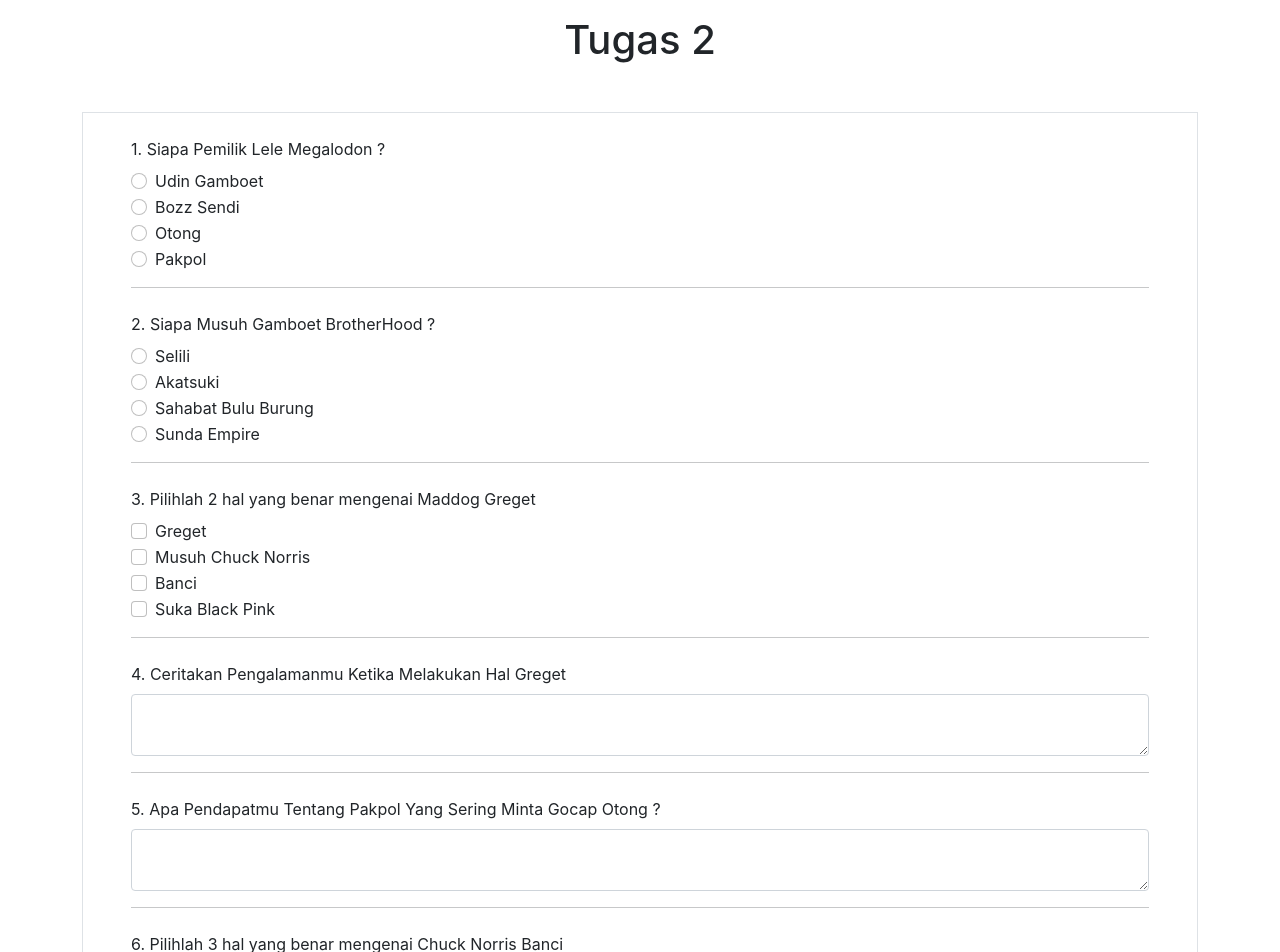
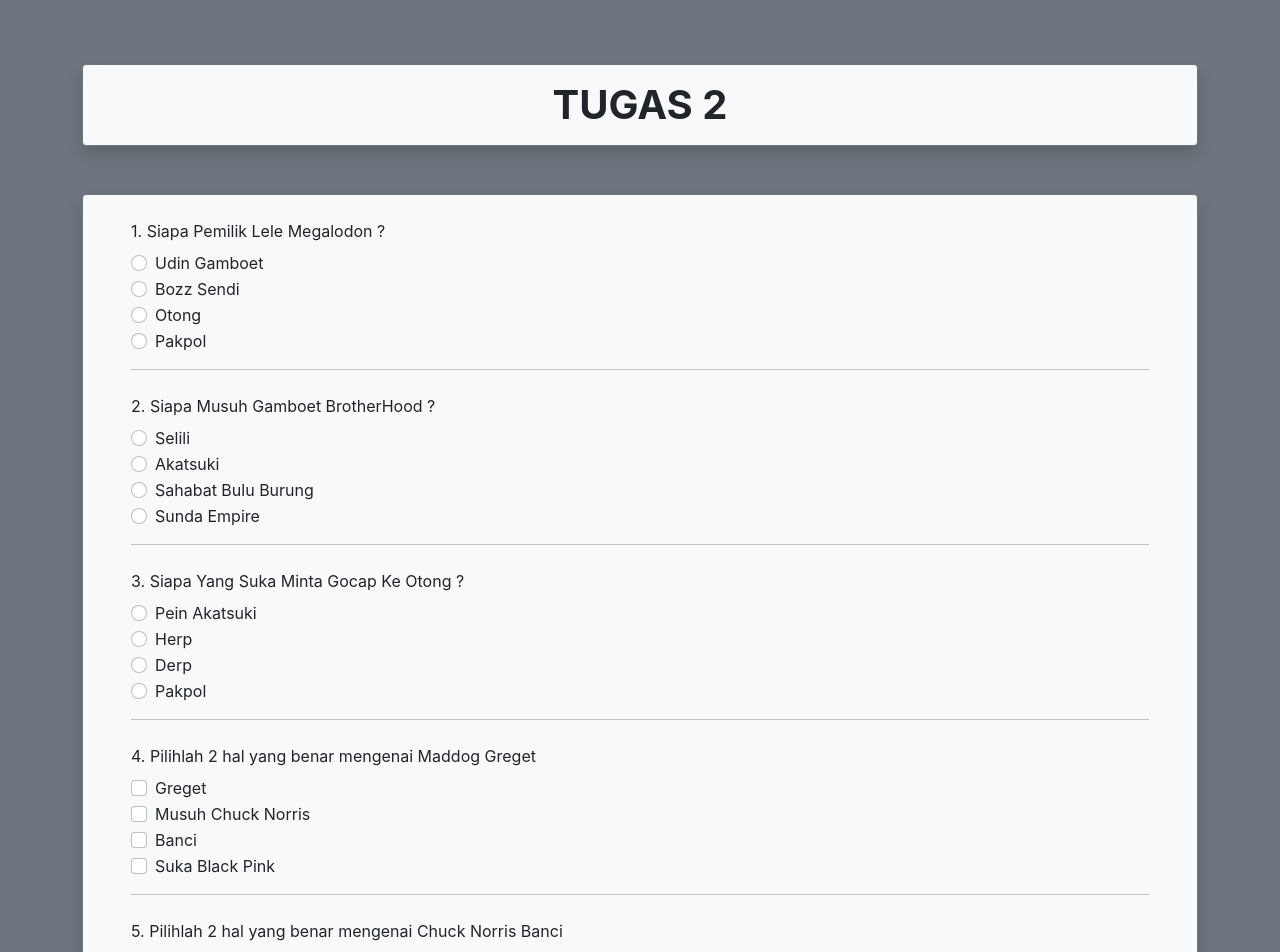
Before and after one commit to anggaalfiansah/Tugas-2-JuaraCoding, a React (Create React App) app: page / in a window 1280 px wide. Shown: the top 952 px of the page. Built offline with nearby package versions, Linux system fonts and the light colour scheme.

Commit message:
Update Tampilan

```diff
--- a/src/App.js
+++ b/src/App.js
@@ -3,10 +3,12 @@ import Soal from './components/Soal';
 
 function App() {
   return (
-    <div className="container">
-      <h1 className="text-center mt-3">Tugas 2</h1>
-      <div className="mx-auto my-5 px-5 py-3 border">
-        <Soal/>
+    <div className="bg-secondary">
+      <div className="container py-5">
+        <h1 className="text-center mt-3 py-3 border bg-light border-secondary text-uppercase fw-bolder shadow rounded">Tugas 2</h1>
+        <div className="mx-auto my-5 px-5 py-3 border border-secondary bg-light shadow rounded">
+          <Soal />
+        </div>
       </div>
     </div>
   );
--- a/src/components/Soal.js
+++ b/src/components/Soal.js
@@ -31,20 +31,20 @@ class Soal extends Component {
             return (
                 <div>
                     <div className="form-check">
-                        <input className="form-check-input" type="radio" name={data.soal} id={data.a} value={data.a} />
-                        <label className="form-check-label" htmlFor={data.a}>{data.a}</label>
+                        <input className="form-check-input" type="radio" name={data.soal} value="a" />
+                        <label className="form-check-label">{data.a}</label>
                     </div>
                     <div className="form-check">
-                        <input className="form-check-input" type="radio" name={data.soal} id={data.b} value={data.b} />
-                        <label className="form-check-label" htmlFor={data.b}>{data.b}</label>
+                        <input className="form-check-input" type="radio" name={data.soal} value="b" />
+                        <label className="form-check-label">{data.b}</label>
                     </div>
                     <div className="form-check">
-                        <input className="form-check-input" type="radio" name={data.soal} id={data.c} value={data.c} />
-                        <label className="form-check-label" htmlFor={data.c}>{data.c}</label>
+                        <input className="form-check-input" type="radio" name={data.soal} value="c" />
+                        <label className="form-check-label">{data.c}</label>
                     </div>
                     <div className="form-check">
-                        <input className="form-check-input" type="radio" name={data.soal} id={data.d} value={data.d} />
-                        <label className="form-check-label" htmlFor={data.d}>{data.d}</label>
+                        <input className="form-check-input" type="radio" name={data.soal} value="d" />
+                        <label className="form-check-label">{data.d}</label>
                     </div>
                 </div>
             )
--- a/src/components/SoalData.js
+++ b/src/components/SoalData.js
@@ -19,10 +19,25 @@ export const SoalData = [
         jawab: 'a'
     },
     {
+        type: 'radio',
+        soal: 'Siapa Yang Suka Minta Gocap Ke Otong ?',
+        a: 'Pein Akatsuki',
+        b: 'Herp',
+        c: 'Derp',
+        d: 'Pakpol',
+        jawab: 'd'
+    },
+    {
         type: 'checkbox',
         soal: 'Pilihlah 2 hal yang benar mengenai Maddog Greget',
         option: ['Greget', 'Musuh Chuck Norris', 'Banci', 'Suka Black Pink'],
         jawab: ['Greget', 'Musuh Chuck Norris']
+    },
+    {
+        type: 'checkbox',
+        soal: 'Pilihlah 2 hal yang benar mengenai Chuck Norris Banci',
+        option: ['Greget', 'Musuh Maddog Greget', 'Banci', 'Suka Bertarung'],
+        jawab: ['Musuh Maddog Greget', 'Banci']
     },
     {
         type: 'essay',
@@ -31,11 +46,5 @@ export const SoalData = [
     {
         type: 'essay',
         soal: 'Apa Pendapatmu Tentang Pakpol Yang Sering Minta Gocap Otong ?',
-    },
-    {
-        type: 'checkbox',
-        soal: 'Pilihlah 3 hal yang benar mengenai Chuck Norris Banci',
-        option: ['Greget', 'Musuh Maddog Greget', 'Banci', 'Suka Black Pink', 'Beraninya Pakai Senjata'],
-        jawab: ['Musuh Maddog Greget', 'Banci', 'Beraninya Pakai Senjata']
     }
 ];
```
Also changed, not shown: 1 other file (tests, documents, lock files or other folders).
